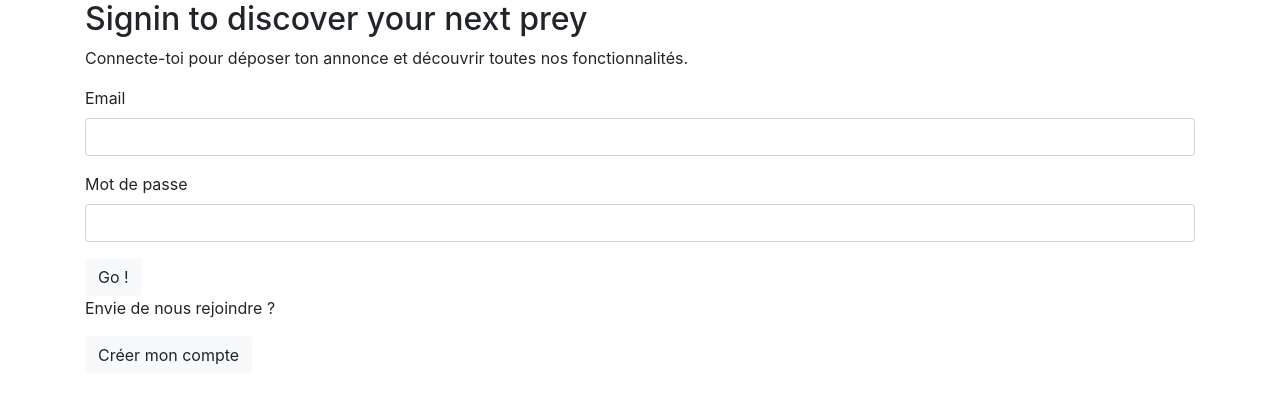
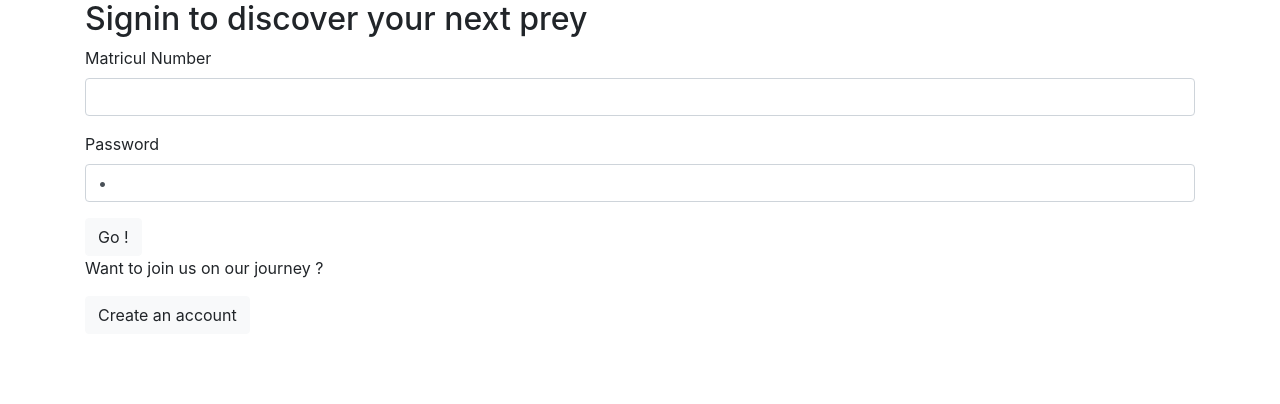
Before and after one commit to ClaireV38/hackathon1-cupcakes, a PHP site: template src/View/Inquisitor/signIn.html.twig in a window 1280 px wide. Shown: the top 404 px of the page. Run offline with PHP 8.4, Linux system fonts and the light colour scheme; the template is opened without the code that fills it: most values are stand-ins (such as "Sample title", 1, 10 or a date in 2020); some libraries are stand-ins or nearby versions.

Commit message:
add checking form

```diff
--- a/src/View/Inquisitor/signIn.html.twig
+++ b/src/View/Inquisitor/signIn.html.twig
@@ -4,22 +4,27 @@
 <div class="container container-sign-In">
     <div class="intro-signin">
         <h2> Signin to discover your next prey</h2>
-        <p>Connecte-toi pour déposer ton annonce et découvrir toutes nos fonctionnalités.</p>
     </div>
     <form method="POST" action="/Inquisitor/signIn" >
         <div class="form-group">
-            <label for="exampleInputEmail1">Email</label>
-            <input type="email" class="form-control" id="exampleInputEmail1" aria-describedby="emailHelp">
+            <label for="matricul">Matricul Number</label>
+            <input type="number" class="form-control" id="matricul" name="matricul_number" value="{{ data.matricul }}">
         </div>
+        {% if errors.matricul is defined %}
+            {{ errors.matricul }}
+        {% endif %}
         <div class="form-group">
-            <label for="exampleInputPassword1">Mot de passe</label>
-            <input type="password" class="form-control" id="exampleInputPassword1">
+            <label for="Password">Password</label>
+            <input type="password" class="form-control" id="Password" name="password" value="{{ data.password }}">
         </div>
-        <button type="submit" class="btn-go btn btn-custom btn-light">Go !</button>
+        {% if errors.password is defined %}
+            {{ errors.password }}
+        {% endif %}
+        <button type="submit" class="btn-go btn btn-light" name="btn-signIn">Go !</button>
     </form>
     <div class="account-creation">
-        <p>Envie de nous rejoindre ? </p>
-        <a href="/User/signUp" class="btn-account-creation btn-custom btn btn-light">Créer mon compte</a>
+        <p>Want to join us on our journey ? </p>
+        <a href="/Inquisitor/signUp" class="btn-account-creation btn-custom btn btn-light">Create an account</a>
     </div>
 </div>
 {% endblock %}
```
Also changed, not shown: src/Controller/InquisitorController.php (+14 -13 lines), src/Model/InquisitorManager.php (+24 -0 lines).
